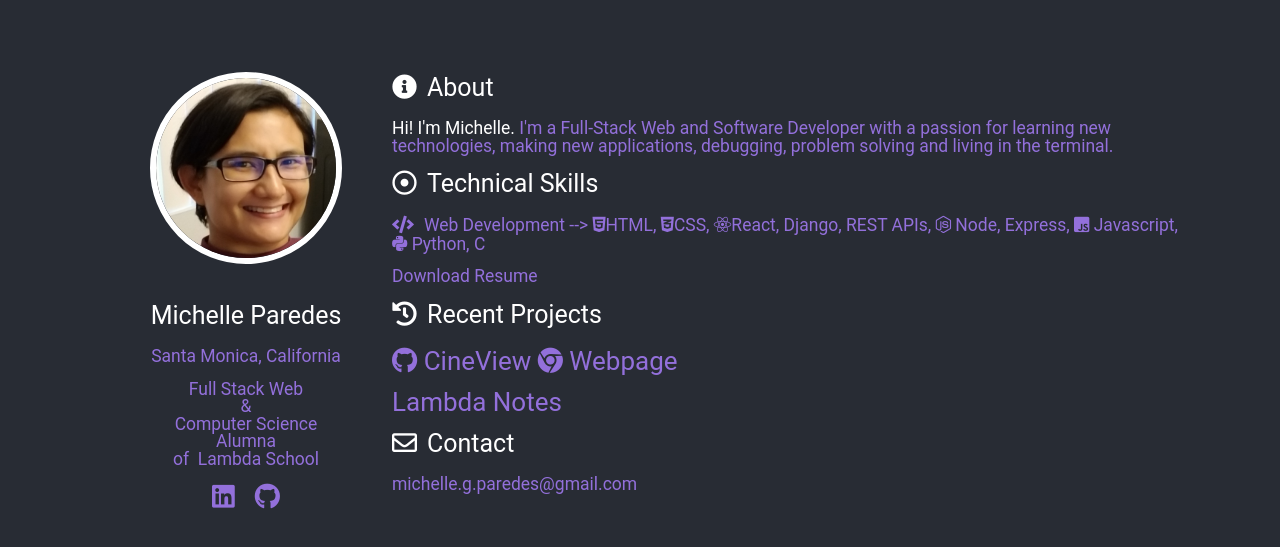
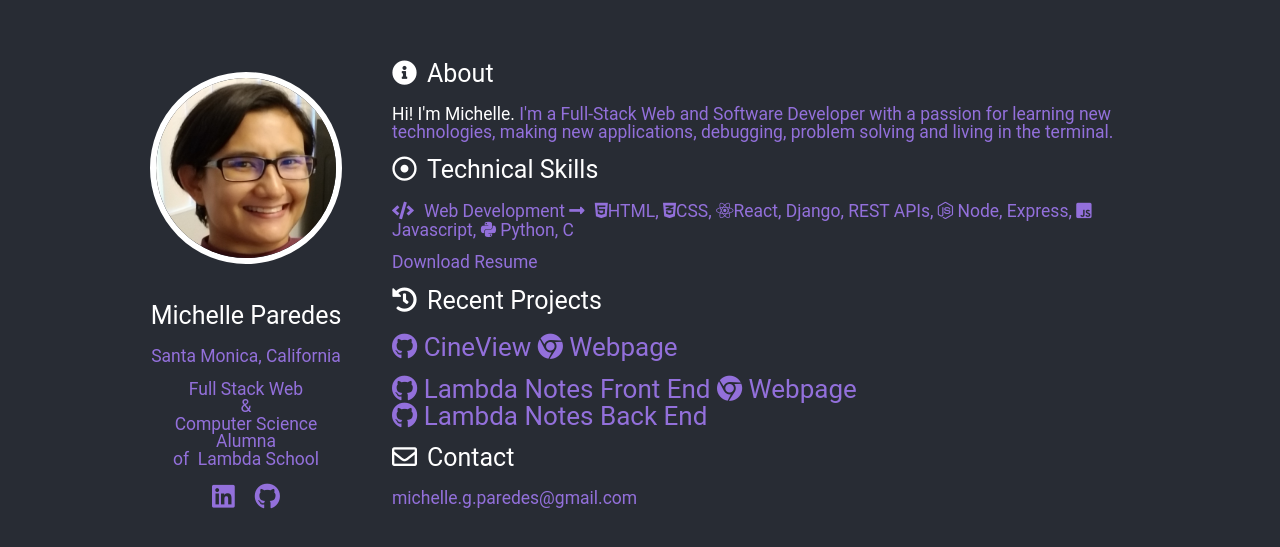
Before and after one commit to mparedes003/profile-page, a React (Create React App) app: page / in a window 1280 px wide. Shown: the part 209-756 px from the top of the page. Built offline with nearby package versions, Linux system fonts and the light colour scheme.

Commit message:
Add fontawesome icon long arrow

```diff
--- a/src/App.js
+++ b/src/App.js
@@ -52,7 +52,8 @@ function App() {
           </h3>
           <p>
             <i class="fas fa-code" />
-            Web Development --> <i class="fab fa-html5" />
+            Web Development <i class="fas fa-long-arrow-alt-right" />
+            <i class="fab fa-html5" />
             HTML, <i class="fab fa-css3-alt" />
             CSS, <i class="fab fa-react" />
             React, Django, REST APIs, <i class="fab fa-node-js" /> Node,
@@ -85,11 +86,24 @@ function App() {
           <div className="project">
             <a
               className="projects"
+              href="https://github.com/mparedes003/front-end-project-week"
+            >
+              <i class="fab fa-github" /> Lambda Notes Front End
+            </a>{" "}
+            <a
+              className="projects"
               href="https://your-notes.netlify.com/"
               target="_blank"
               rel="noopener noreferrer"
             >
-              Lambda Notes
+              <i class="fab fa-chrome" /> Webpage
+            </a>{" "}
+            <br />
+            <a
+              className="projects"
+              href="https://github.com/mparedes003/back-end-project-week"
+            >
+              <i class="fab fa-github" /> Lambda Notes Back End
             </a>
           </div>
           <h3>
```
